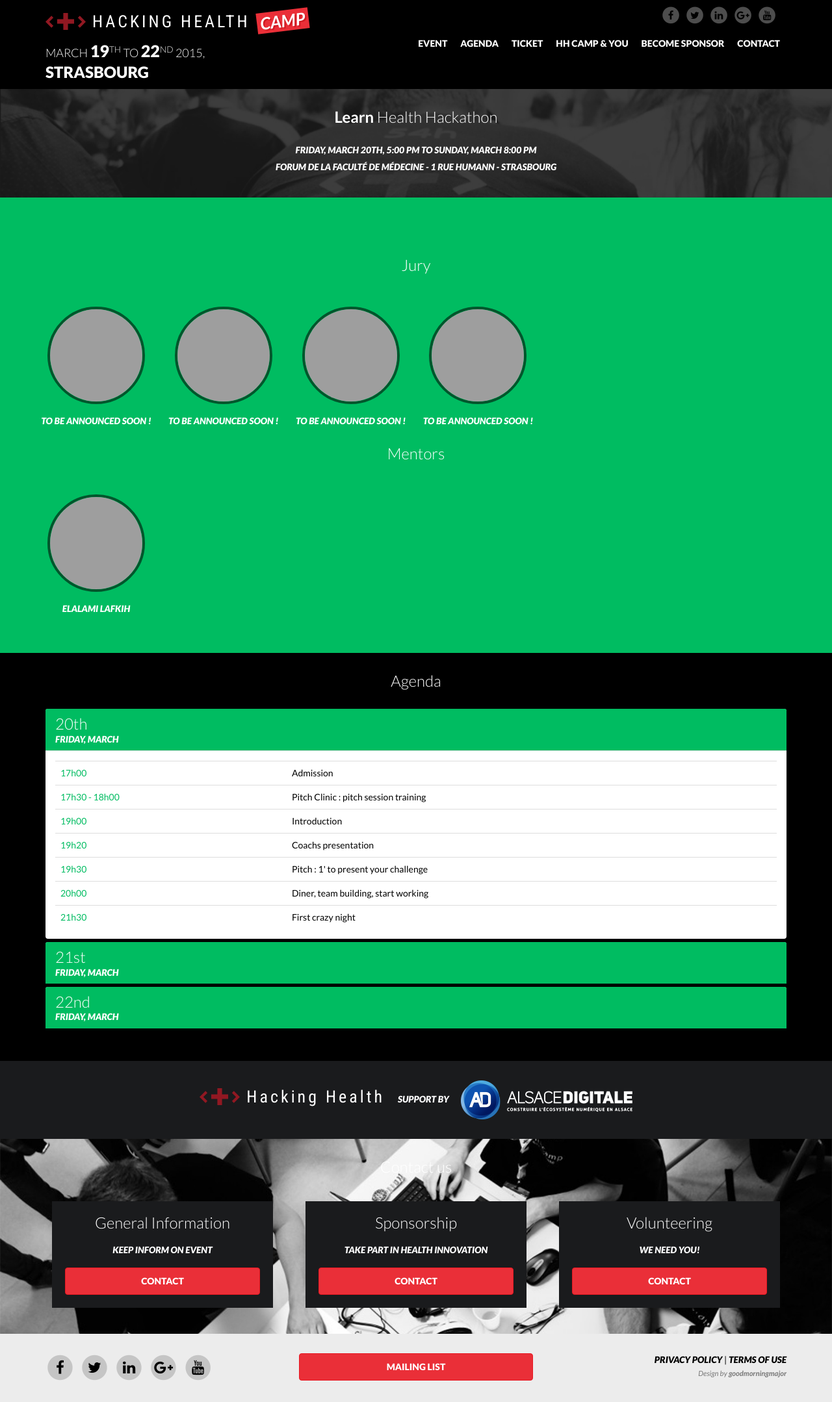
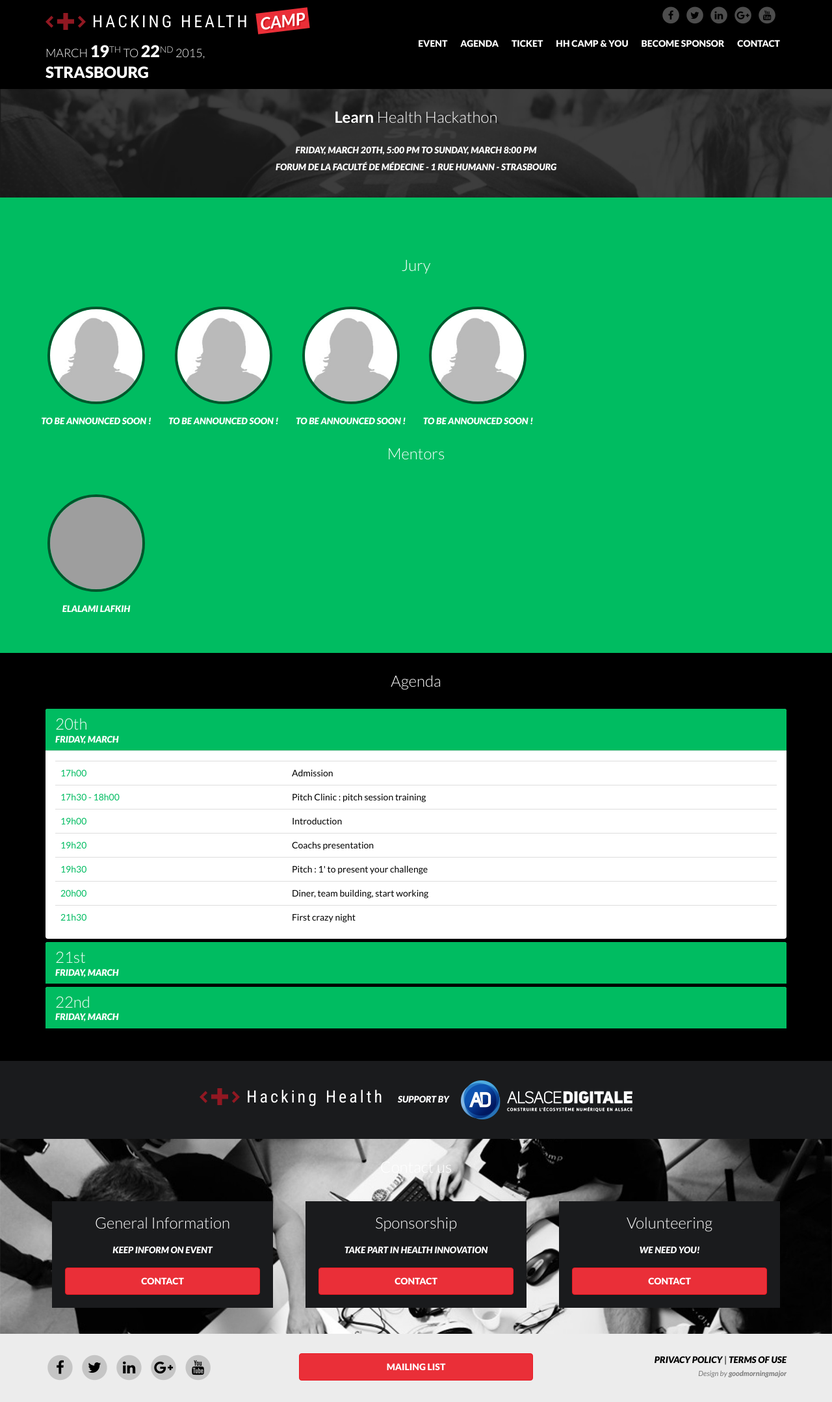
Before and after one commit to AlsaceDigitale/hhcamp_2015, a Jekyll site: the page built from health-hackathon.html, in a window 1280 px wide. Shown: the whole page at 65% size. Built offline with Jekyll 4.4.1, drawn with Linux system fonts in a browser that asks for light colours; nearby versions of some CDN libraries; grey boxes are pictures that could not be loaded.

Commit message:
default avatars

```diff
--- a/_includes/shared/people.html
+++ b/_includes/shared/people.html
@@ -4,7 +4,7 @@
     {% assign sections = possible_section[1] %}
   {% endif %}
 {% endfor %}
-<section class="people {{ mnemonic }}">
+<section class="people {{ sectionKey }}">
   {% for section in sections %}
     {% assign section_list = section.list %}
     {% assign section_name = section.name %}
@@ -21,7 +21,7 @@
         {% for person in section_list %}
           <li class="col-xs-4 col-md-2 text-center person">
             <div class="img-container">
-              {% assign person_name = person.name | downcase | replace:" ","-" | replace:"é","e" | append:".jpg" %}
+              {% assign person_name = person.name | downcase | replace:" ","-" | replace:"é","e" | remove:"!" | split:"-" | join:"-" | append:".jpg" %}
               {% assign img_url = "/img/people/" | append: person_name | prepend: site.baseurl %}
               <img src="{{ img_url }}" />
               <div class="overlay">
```
Also changed, not shown: img/people/avatar-male.jpg (added), img/people/isabelle-lusseyrand.jpg (added), img/people/jeremy-kieger.jpg (added), img/people/marilyne-oswald.jpg (added), img/people/sebastien-lorentz.jpg (added), img/people/to-be-announced-soon.jpg (added).
